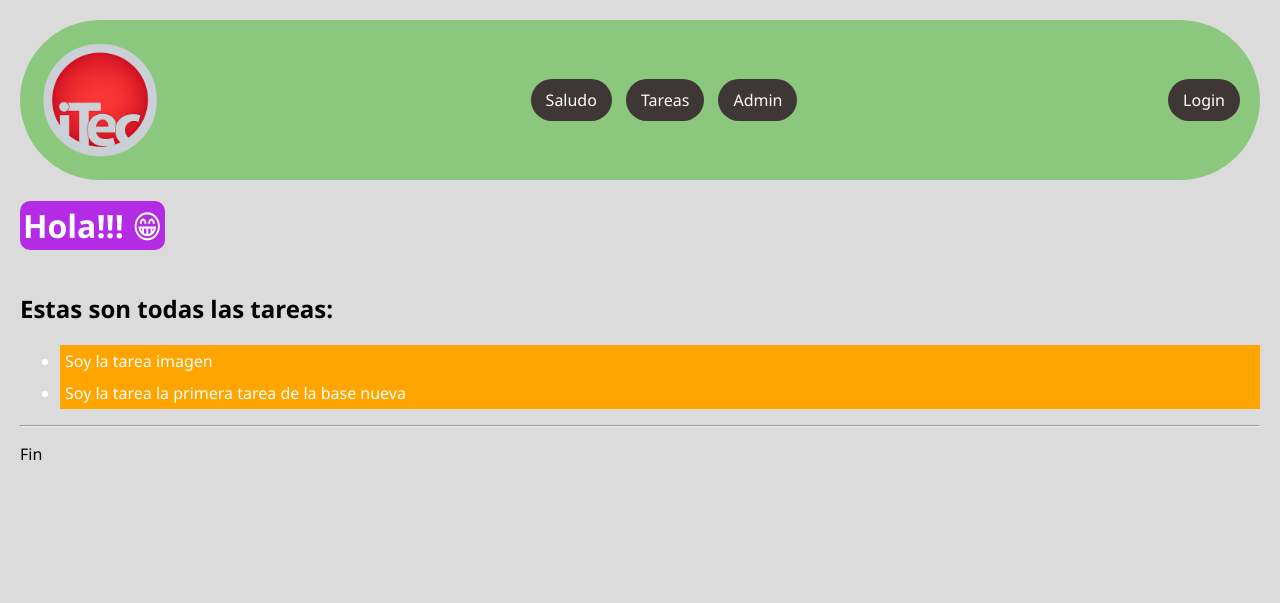
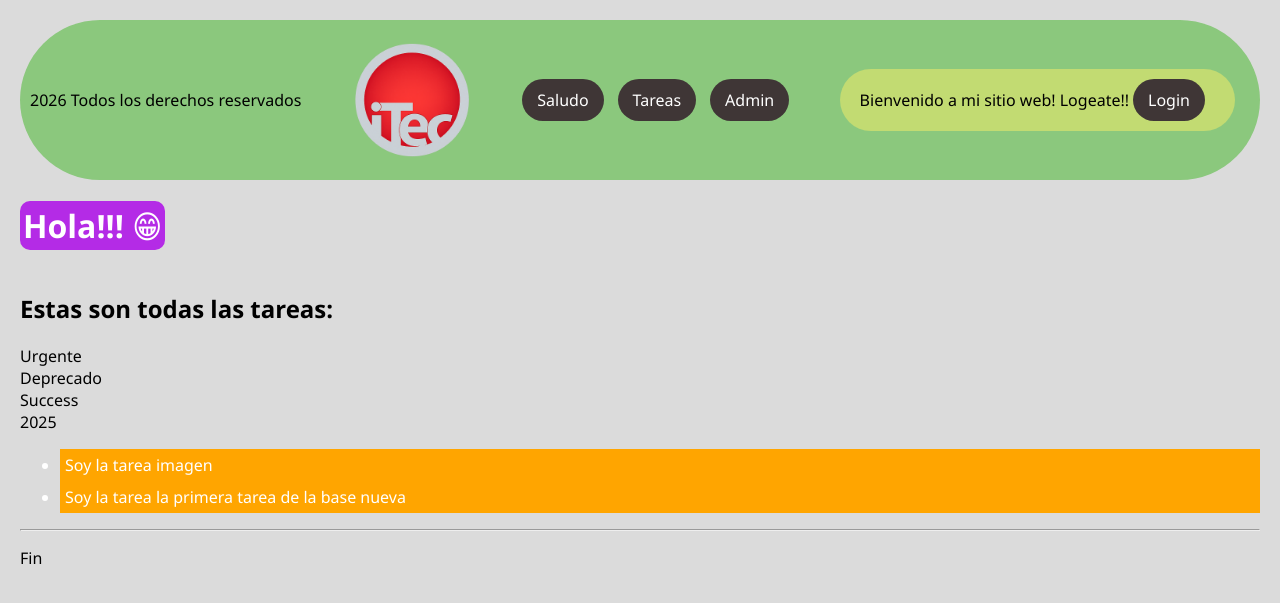
Before and after one commit to Emancc/IngenieriaSoftware, a Django app: page / in a window 1280 px wide. Shown: the top 603 px of the page. Run offline with Django 5.2, Linux system fonts and the light colour scheme; data comes from the database, SQL or seed files in the repository; both versions use the stored data as it was after the commit.

Commit message:
context processors Django

```diff
--- a/holamundo/templates/holamundo/base.html
+++ b/holamundo/templates/holamundo/base.html
@@ -11,6 +11,7 @@
 
 <body>
     <nav class="navegador">
+        <p>{{ year }} Todos los derechos reservados</p>
         <img src="{% static 'holamundo/itec-logo.png'%}" alt="itec-logo">
 
         <div>
@@ -32,13 +33,14 @@
 
                 <form action="{%url 'logout' %}" method="post">
                     {%csrf_token%}
-                    <p>Bienvenido<br><span>{{user.username}}</span></p>
+                    <p>{{mensaje_bienvenida}}</p>
                     <button type="submit">Cerrar sesion</button>
                 </form>
             </div>
         </div>
         {%else%}
-        <div>
+        <div class="cajota">
+            {{mensaje_bienvenida}}
             <a href="{%url 'login' %}">Login</a>
         </div>
         {%endif%}
--- a/holamundo/templates/holamundo/index.html
+++ b/holamundo/templates/holamundo/index.html
@@ -3,6 +3,10 @@
 {% block body %}
 <h1>Hola!!! <span>{{user.username}}</span>😁</h1>
 <h2>Estas son todas las tareas:</h2>
+{% for etiqueta in etiquetas_populares %}
+<span>{{etiqueta.nombre}}</span><br>
+{% endfor %}
+
 <ul>
     {% for tarea in tareas %}
     <li>{{tarea}}</li>
--- /dev/null
+++ b/practicaMarzo/context_processors.py
@@ -0,0 +1,25 @@
+from datetime import datetime
+from todolist.models import Etiqueta
+from django.core.cache import cache
+
+
+def year_context(request):
+    year = datetime.now().year
+    return {"year": year}
+
+
+def bienvenido_context(request):
+    if request.user.is_authenticated:
+        mensaje = f"Bienvenido, {request.user.username}!"
+    else:
+        mensaje = "Bienvenido a mi sitio web! Logeate!!"
+    return {"mensaje_bienvenida": mensaje}
+
+
+def etiquetas_context(request):
+    etiquetas = cache.get("todolist_etiquetas")
+    if etiquetas is None:
+        etiquetas = Etiqueta.objects.all()
+        cache.set("todolist_etiquetas", etiquetas, 3600)  # cache por una hora
+        # print("nueva cache seteada")
+    return {"etiquetas_populares": etiquetas}
--- a/practicaMarzo/settings.py
+++ b/practicaMarzo/settings.py
@@ -67,6 +67,9 @@ TEMPLATES = [
                 "django.template.context_processors.request",
                 "django.contrib.auth.context_processors.auth",
                 "django.contrib.messages.context_processors.messages",
+                "practicaMarzo.context_processors.year_context",
+                "practicaMarzo.context_processors.bienvenido_context",
+                "practicaMarzo.context_processors.etiquetas_context",
             ],
         },
     },
--- a/todolist/templates/todolist/index.html
+++ b/todolist/templates/todolist/index.html
@@ -1,7 +1,7 @@
 {% extends 'holamundo/base.html' %}
 <!-- url/tareas-->
 {% block body %}
-<h1>Lista de Tareas</h1>
+<h1>Lista de Tareas - {{ year }}</h1>
 <ul>
 
   <a class="nueva" href="{%url 'crear_tarea' %}">Nueva Tarea...</a>
```
Also changed, not shown: db.sqlite3.
